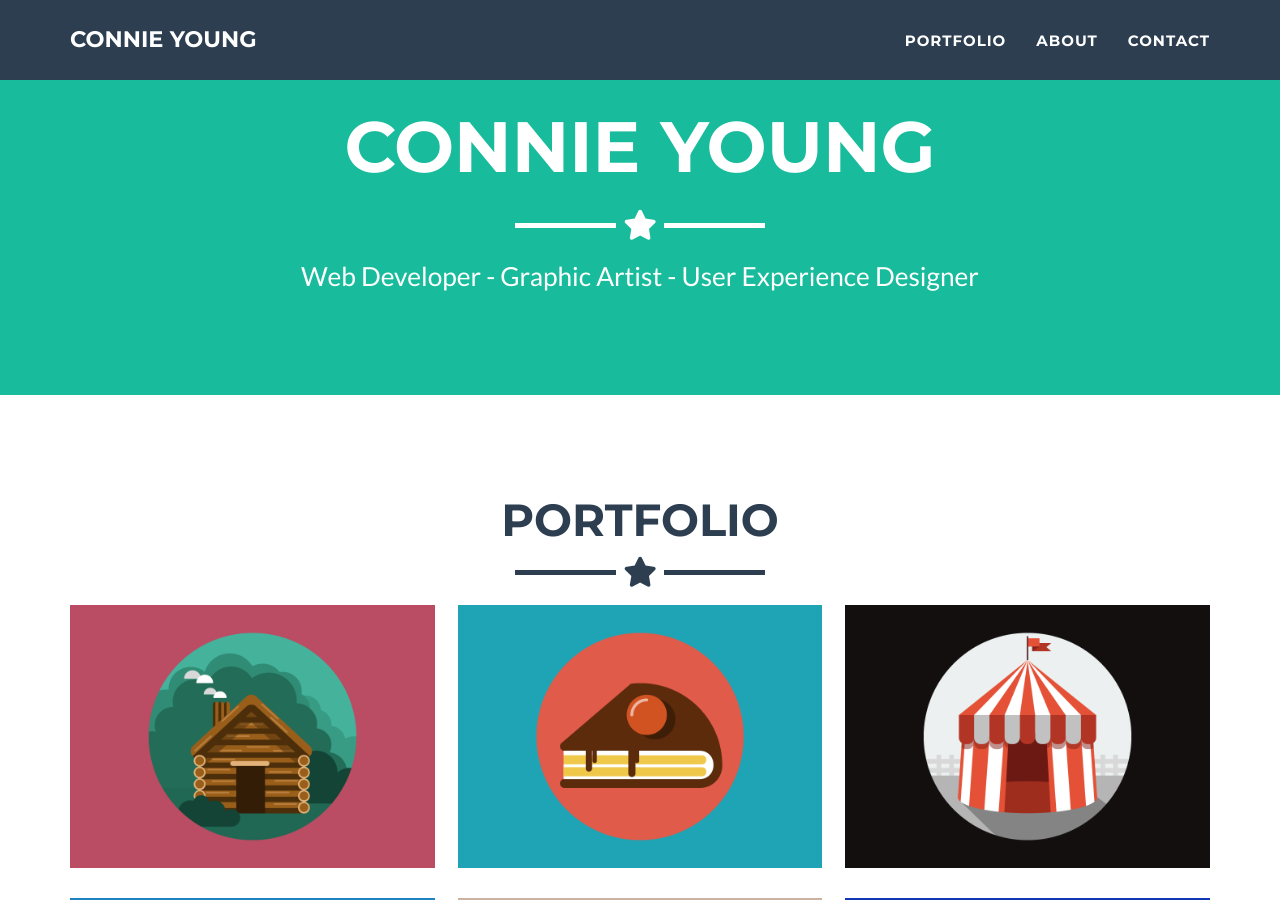
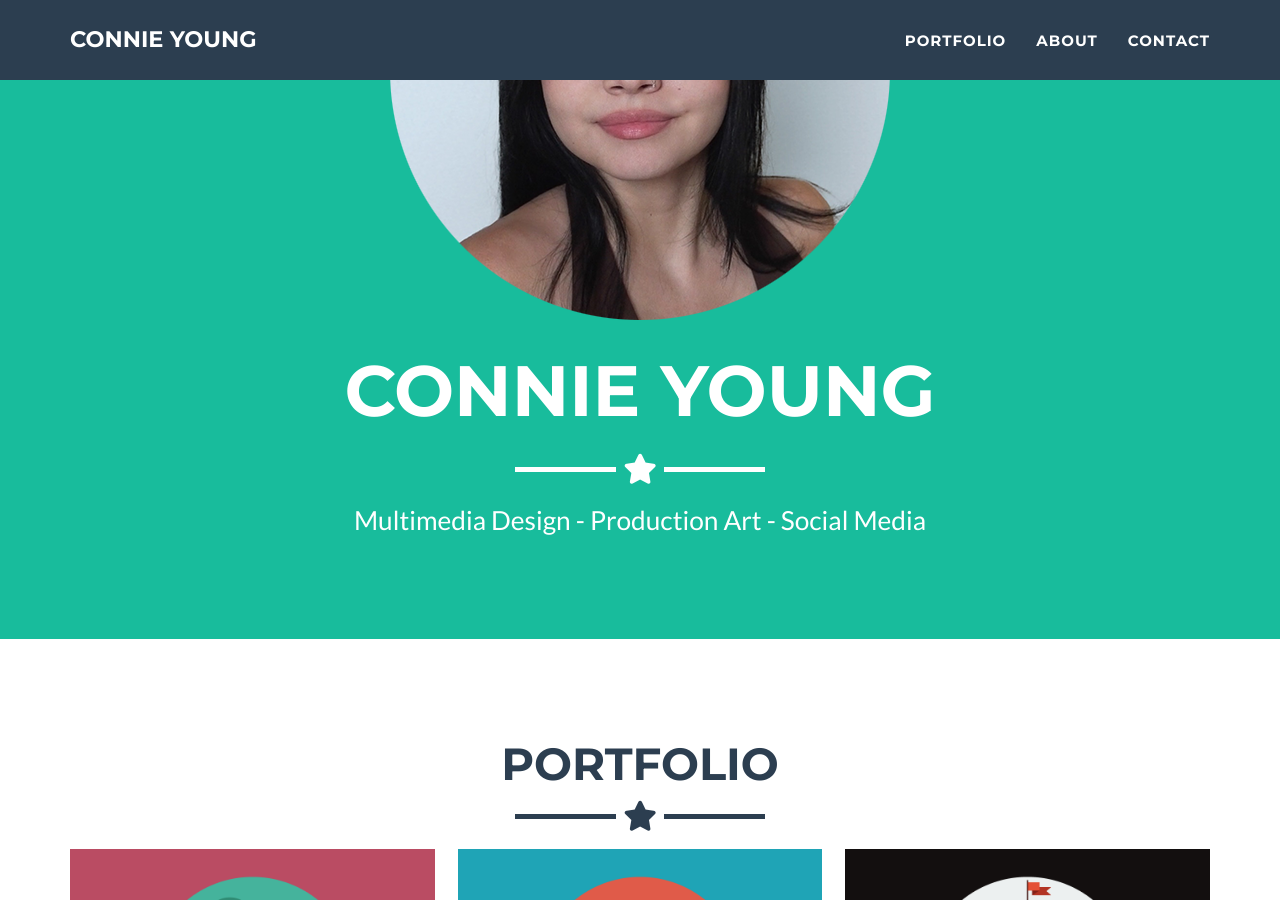
Before and after one commit to conniemyou/cyoung-portfolio, a Jekyll site: the page built from _posts/2014-07-18-project-1.markdown, in a window 1280 px wide and 900 px high, scrolled down 380 px. Built offline with Jekyll 4.4.1, drawn with Linux system fonts in a browser that asks for light colours.

```diff
--- a/_config.yml
+++ b/_config.yml
@@ -1,11 +1,11 @@
 # Site settings
 title: Connie Young
-email: your-email@domain.com
+email: conniemyou@gmail.com
 url: https://github.com/jeromelachaud/freelancer-theme
-description: "Write an awesome description for your new site here. You can edit this line in _config.yml. It will appear in your document head meta (for Google search results) and in your feed.xml site description."
+description: "Hi! I’m Connie, a Multimedia designer based in South Texas with a passion for creating eye-catching social media content."
 keywords: "your keywords, separated by commas"
-skills: "Web Developer - Graphic Artist - User Experience Designer"
-meta_author: LastName FirstName
+skills: "Multimedia Design - Production Art - Social Media"
+meta_author: Young Connie
 
 # Google webmaster tools
 google_verify:
--- a/_includes/header.html
+++ b/_includes/header.html
@@ -3,7 +3,7 @@
   <div class="container">
     <div class="row">
       <div class="col-lg-12">
-        <img class="img-responsive" src="img/headshotsmall.png" alt="profile-pic" />
+        <img class="img-responsive" src="img/headshotlarge.png" alt="profile-pic" />
         <div class="intro-text">
           <span class="name">{{ site.title }}</span>
           <hr class="star-light" />
```
